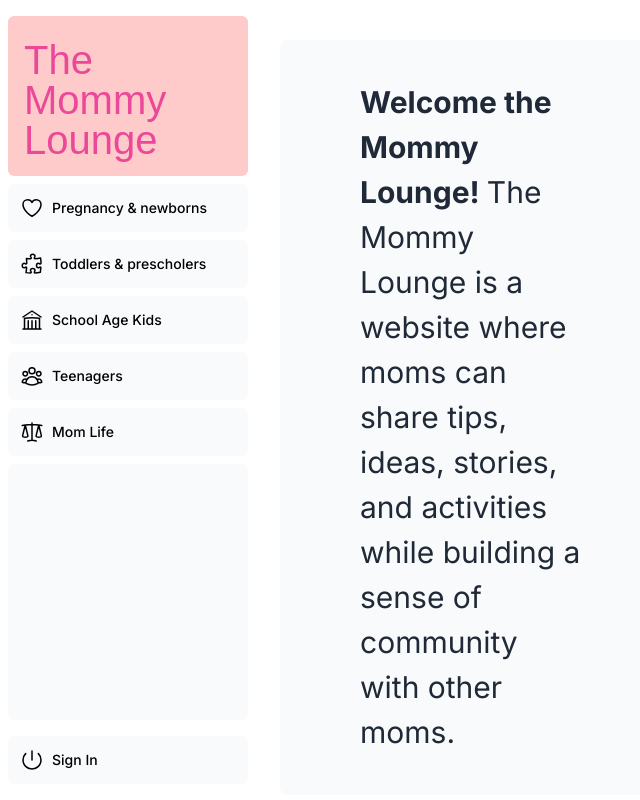
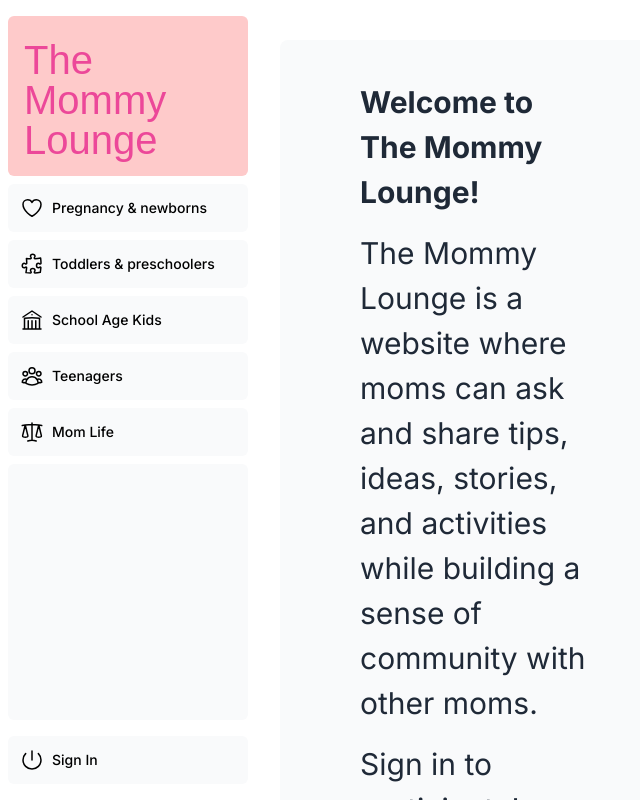
Before and after one commit to em-castillo/the_mommy_lounge, a Next.js app: page / in a window 1280 px wide. Shown: the whole page, without its empty margins (0-640 px from the left). Built offline with nearby package versions, Linux system fonts and the light colour scheme; no server answers; a web font is replaced by a local one.

Commit message:
small screen

```diff
--- a/app/page.tsx
+++ b/app/page.tsx
@@ -11,15 +11,14 @@ export default function Home() {
 
       <div className="mt-4 flex grow flex-col gap-4 md:flex-row">
         <div className="flex flex-col justify-center gap-6 rounded-lg bg-gray-50 px-6 py-10 md:w-2/5 md:px-20">
-          <p className={`text-xl text-gray-800 md:text-3xl md:leading-normal`}>
-            <strong>Welcome the Mommy Lounge! </strong>
-            The Mommy Lounge is a website where moms can share tips,
+          <div className={`text-xl text-gray-800 md:text-3xl md:leading-normal space-y-4`}>
+            <h3><strong>Welcome to The Mommy Lounge! </strong></h3>
+            <p>The Mommy Lounge is a website where moms can ask and share tips,
             ideas, stories, and activities while building a sense of
-            community with other moms.
-          </p>
+            community with other moms. </p>
+            <p>Sign in to participate!</p>
+          </div>
 
-        </div>
-        <div className="flex items-center justify-center p-6 md:w-3/5 md:px-28 md:py-12">
         </div>
       </div>
 
--- a/app/ui/TML-logo.tsx
+++ b/app/ui/TML-logo.tsx
@@ -1,4 +1,3 @@
-// import { ChatBubbleLeftEllipsisIcon } from '@heroicons/react/24/outline';
 import { lusitana } from '@/app/ui/fonts';
 
 export default function TMLlogo() {
@@ -7,7 +6,6 @@ export default function TMLlogo() {
       className={`${lusitana.className} flex flex-row items-center leading-none text-pink-500`}
     >
       <p className="text-[40px]">The Mommy Lounge</p>
-      {/* <ChatBubbleLeftEllipsisIcon className="h-12 w-12" /> */}
     </div>
   );
 }
--- a/app/ui/home/nav-links.tsx
+++ b/app/ui/home/nav-links.tsx
@@ -18,24 +18,29 @@ const links = [
   {
     name: 'Pregnancy & newborns',
     href: '/home/Pregnancy & newborns',
+    title: 'Pregnancy & newborns',
     icon: HeartIcon,
   },
-  { name: 'Toddlers & prescholers',
-    href: '/home/Toddlers & prescholers',
+  { name: 'Toddlers & preschoolers',
+    href: '/home/Toddlers & preschoolers',
+    title: 'Toddlers & preschoolers',
     icon: PuzzlePieceIcon },
     {
       name: 'School Age Kids',
       href: '/home/School age kids',
+      title: 'School age kids',
       icon: BuildingLibraryIcon,
     },
     {
       name: 'Teenagers',
       href: '/home/Teenagers',
+      title: 'Teenagers',
       icon: UserGroupIcon,
     },
     {
       name: 'Mom Life',
       href: '/home/Mom life',
+      title: 'Mom life',
       icon: ScaleIcon,
     },
 ];
@@ -52,10 +57,11 @@ export default function NavLinks() {
           <Link
             key={link.name}
             href={link.name === 'Profile' && user ? `/profile/${user.id}` : link.href}
+            title={link.title}
             className={clsx(
               'flex h-[48px] grow items-center justify-center gap-2 rounded-md bg-gray-50 p-3 text-sm font-medium hover:bg-red-100 hover:text-pink-600 md:flex-none md:justify-start md:p-2 md:px-3',
               {
-                'bg-red-100 text-pink-600': pathname === link.href,
+                'bg-red-100 text-pink-600': pathname === link.href
               },
             )}
           >
--- a/app/ui/home/sidenav.tsx
+++ b/app/ui/home/sidenav.tsx
@@ -12,7 +12,7 @@ export default function SideNav() {
   return (
     <div className="flex h-full flex-col px-3 py-4 md:px-2 ">
       <Link
-        className="mb-2 flex h-20 items-end justify-start rounded-md bg-red-200 p-4 md:h-40"
+        className="mb-2 flex h-40 items-end justify-start rounded-md bg-red-200 p-4 md:h-40"
         href="/"
       >
         <div className="w-32 text-black md:w-80">
@@ -27,7 +27,7 @@ export default function SideNav() {
         <div className="flex flex-col gap-2">
         {/* Show Profile Link only if signed in */}
         <SignedIn>
-          <Link href="/home/profile">
+          <Link href="/home/profile" title="Profile">
             <button
             className="flex h-[48px] w-full items-center justify-center gap-2 rounded-md bg-gray-50 p-3 text-sm font-medium hover:bg-red-100 hover:text-pink-600 md:flex-none md:justify-start md:p-2 md:px-3">
               <UserIcon className="w-6" />
@@ -43,8 +43,9 @@ export default function SideNav() {
 
             <button
               onClick={() => signOut()}
+              title="Sign out"
               className="flex h-[48px] w-full items-center justify-center gap-2 rounded-md bg-gray-50 p-3 text-sm font-medium hover:bg-red-100 hover:text-pink-600 md:flex-none md:justify-start md:p-2 md:px-3">
-              <PowerIcon className="w-6" />
+              <PowerIcon className="w-6"/>
               <div className="hidden md:block">Sign Out</div>
             </button>
           </div>
@@ -53,8 +54,8 @@ export default function SideNav() {
         {/* Signed-Out View */}
         <SignedOut>
           <SignInButton mode="modal">
-            <button className="flex h-[48px] w-full items-center justify-center gap-2 rounded-md bg-gray-50 p-3 text-sm font-medium hover:bg-red-100 hover:text-pink-600 md:flex-none md:justify-start md:p-2 md:px-3">
-              <PowerIcon className="w-6" />
+            <button title="Sign in" className="flex h-[48px] w-full items-center justify-center gap-2 rounded-md bg-gray-50 p-3 text-sm font-medium hover:bg-red-100 hover:text-pink-600 md:flex-none md:justify-start md:p-2 md:px-3">
+              <PowerIcon className="w-6"/>
               <div className="hidden md:block">Sign In</div>
             </button>
           </SignInButton>
```
